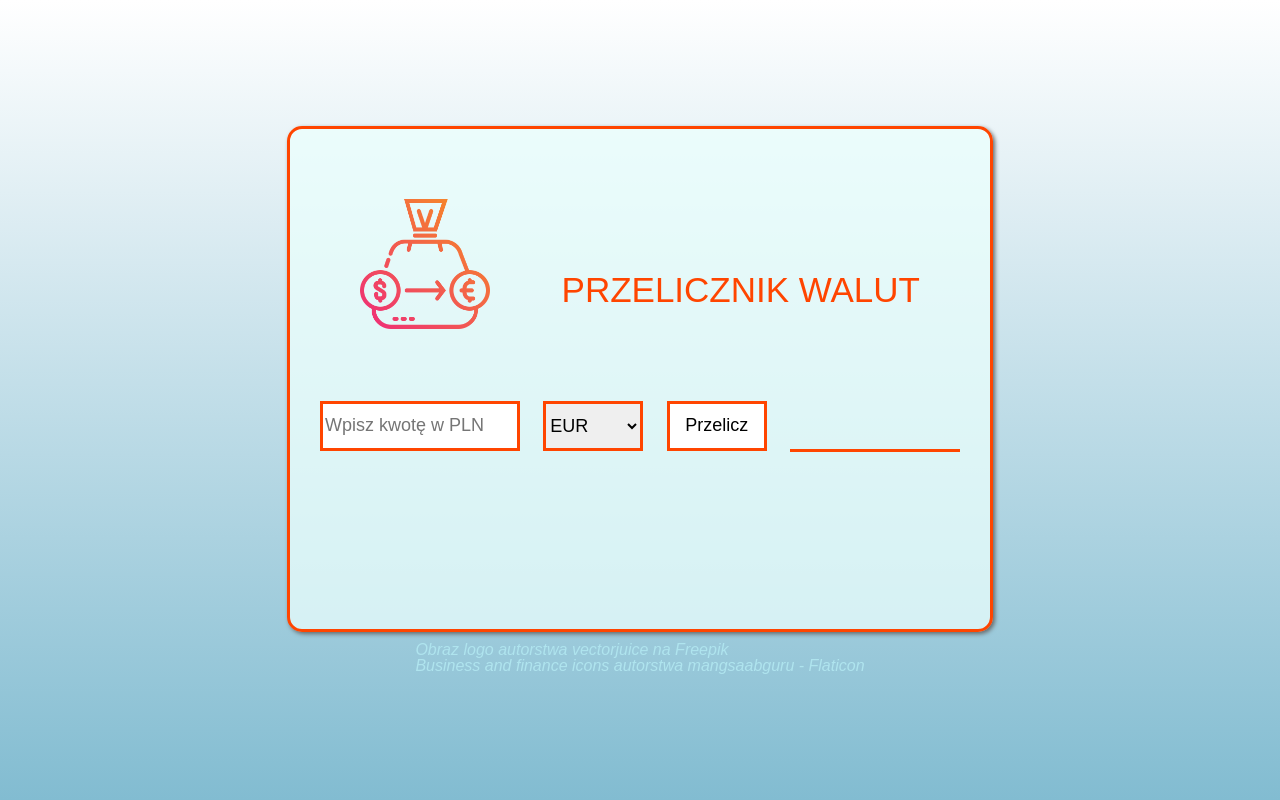
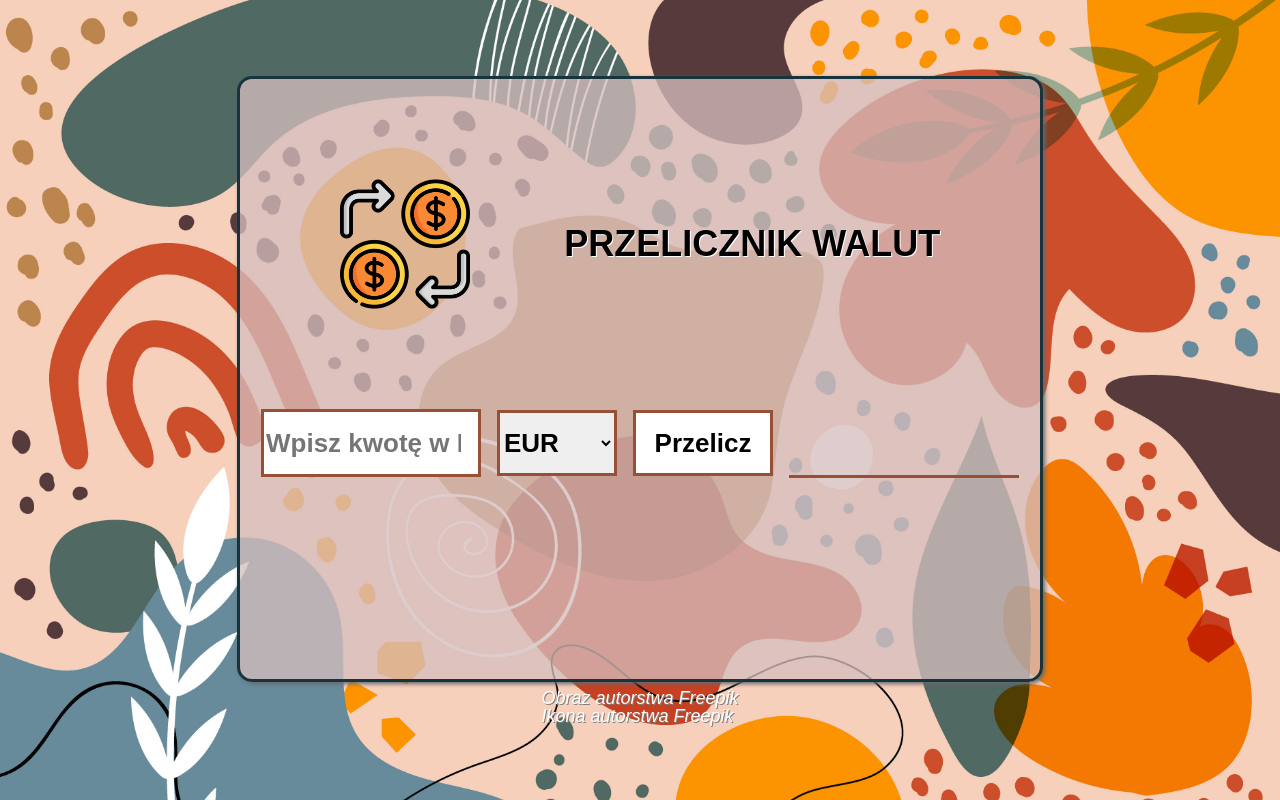
Before and after one commit to mkluczyk/kalkulator_walutowy, a plain HTML site: page index.html in a window 1280 px wide. Drawn offline with Linux system fonts and the light colour scheme.

Commit message:
Final changes

```diff
--- a/index.html
+++ b/index.html
@@ -11,7 +11,11 @@
   <body class="gradient-bg">
     <div class="box">
       <div class="container">
-        <img class="img" src="money.png" alt="Logo przelicznik walut" />
+        <img
+          class="img"
+          src="exchange_506167.png"
+          alt="Logo przelicznik walut"
+        />
         <h1 class="title">PRZELICZNIK WALUT</h1>
       </div>
       <div class="container">
@@ -32,8 +36,8 @@
       <div class="loader"></div>
     </div>
     <footer class="ftr">
-      <p>Obraz logo autorstwa vectorjuice na Freepik</p>
-      <p>Business and finance icons autorstwa mangsaabguru - Flaticon</p>
+      <p>Obraz autorstwa Freepik</p>
+      <p>Ikona autorstwa Freepik</p>
     </footer>
     <script src="index.js" type="module"></script>
   </body>
--- a/index.js
+++ b/index.js
@@ -28,7 +28,7 @@ const getCurrencyCounter = () => {
       if (data.rates?.length > 0) {
         const currencyValue = data.rates[0].mid;
         const calculatedValue = currencyValue * inputValue;
-        outputValue.textContent = `TO ${calculatedValue.toFixed(2)} PLN`;
+        outputValue.textContent = `${calculatedValue.toFixed(2)} PLN`;
       } else {
         outputValue.textContent = "Wystąpił błąd";
       }
--- a/style.css
+++ b/style.css
@@ -1,8 +1,7 @@
 .gradient-bg {
-  background: linear-gradient(to bottom, white 0%, rgb(130, 188, 209) 100%)
-    no-repeat;
-  background-size: 100%;
-  background-attachment: fixed;
+  background-image: url(kolaz.jpg);
+  background-size: cover;
+  background-repeat: no-repeat;
   display: flex;
   flex-direction: column;
   justify-content: center;
@@ -13,12 +12,12 @@
 }
 
 .box {
-  height: 500px;
-  width: 700px;
-  border: 3px solid orangered;
+  background-color: rgba(213, 190, 190, 0.764);
+  height: 400px;
+  border: 3px solid rgb(23, 52, 62);
   border-radius: 15px;
-  background-color: rgba(235, 255, 253, 0.733);
   box-shadow: 2px 2px 4px rgb(102, 106, 107);
+  margin: 0 20px;
 }
 .container {
   display: flex;
@@ -26,40 +25,49 @@
   justify-content: space-between;
 }
 .container:nth-of-type(1) {
-  margin: 70px;
+  margin: 60px 10px;
 }
 .container:nth-of-type(2) {
-  margin: 0 30px;
+  margin: 0 5px;
 }
 
 .img {
-  height: 130px;
-  width: 130px;
+  height: 50px;
+  width: 50px;
+  margin-right: 10px;
 }
 .title {
-  margin-top: 50px;
-  color: orangered;
-  font-size: 35px;
+  color: rgb(0, 0, 0);
+  font-size: 15px;
+  font-weight: bold;
+  text-shadow: 1px 1px white;
 }
 .input-amount {
-  height: 42px;
-  width: 190px;
-  font-size: 18px;
-  border: 3px solid orangered;
+  height: 30px;
+  width: 55px;
+  font-size: 11px;
+  font-weight: bold;
+  border: 2px solid rgb(151, 80, 54);
+  margin-right: 5px;
 }
 .select-currency {
-  height: 50px;
-  width: 100px;
-  font-size: 18px;
-  border: 3px solid orangered;
+  height: 36px;
+  width: 50px;
+  font-size: 11px;
+  font-weight: bold;
+  border: 2px solid rgb(151, 80, 54);
+  margin-right: 5px;
 }
 
 .btn-count {
-  height: 50px;
-  width: 100px;
-  font-size: 18px;
-  border: 3px solid orangered;
+  height: 36px;
+  width: 60px;
+  font-size: 11px;
+  font-weight: bold;
+  text-align: center;
+  border: 2px solid rgb(151, 80, 54);
   background-color: white;
+  margin-right: 5px;
 }
 
 .loader {
@@ -68,10 +76,10 @@
   align-items: center;
 
   border: 4px solid #f3f3f3;
-  border-top: 4px solid #3498db;
+  border-top: 4px solid rgb(151, 80, 54);
   border-radius: 50%;
-  width: 30px;
-  height: 30px;
+  width: 15px;
+  height: 15px;
   animation: spin 1s linear infinite;
   margin: 20px auto;
 }
@@ -86,19 +94,199 @@
 }
 
 .output-value {
-  height: 50px;
-  width: 170px;
-  color: orangered;
+  height: 35px;
+  width: 70px;
+  color: rgb(0, 0, 0);
+  text-shadow: 1px 1px white;
   font-weight: bold;
-  font-size: 22px;
-  border-bottom: 3px solid orangered;
+  font-size: 12px;
+  border-bottom: 2px solid rgb(151, 80, 54);
   display: flex;
   justify-content: center;
   align-items: center;
 }
 
 .ftr {
-  margin-top: 10px;
-  color: rgb(175, 228, 238);
+  margin-top: 7px;
+  font-size: 10px;
+  color: rgb(255, 255, 255);
+  text-shadow: 1px 1px gray;
   font-style: italic;
 }
+
+@media screen and (min-width: 360px) {
+  .box {
+    height: 500px;
+  }
+  .container:nth-of-type(1) {
+    margin: 70px 20px;
+  }
+  .container:nth-of-type(2) {
+    margin: 0 10px;
+  }
+  .img {
+    height: 65px;
+    width: 65px;
+    margin-right: 15px;
+  }
+  .title {
+    font-size: 19px;
+  }
+  .input-amount {
+    height: 40px;
+    width: 70px;
+    font-size: 13px;
+  }
+  .select-currency {
+    height: 45px;
+    width: 60px;
+    font-size: 13px;
+  }
+
+  .btn-count {
+    height: 45px;
+    width: 70px;
+    font-size: 13px;
+  }
+
+  .loader {
+    width: 20px;
+    height: 20px;
+  }
+  .output-value {
+    height: 45px;
+    width: 80px;
+    font-size: 14px;
+  }
+
+  .ftr {
+    font-size: 12px;
+    color: rgb(255, 255, 255);
+  }
+}
+
+@media screen and (min-width: 540px) {
+  .container:nth-of-type(1) {
+    margin: 80px 20px;
+  }
+
+  .img {
+    height: 80px;
+    width: 80px;
+  }
+  .title {
+    font-size: 22px;
+  }
+  .input-amount {
+    width: 100px;
+    font-size: 15px;
+  }
+  .select-currency {
+    width: 70px;
+    font-size: 15px;
+  }
+
+  .btn-count {
+    width: 80px;
+    font-size: 15px;
+  }
+
+  .loader {
+    width: 22px;
+    height: 22px;
+  }
+  .output-value {
+    width: 100px;
+    font-size: 16px;
+  }
+}
+
+@media screen and (min-width: 768px) {
+  .container {
+    justify-content: space-evenly;
+  }
+  .box {
+    height: 600px;
+    min-width: 650px;
+  }
+  .container:nth-of-type(1) {
+    margin: 100px 20px;
+  }
+  .img {
+    height: 100px;
+    width: 100px;
+  }
+  .title {
+    font-size: 30px;
+  }
+  .input-amount {
+    height: 60px;
+    width: 170px;
+    font-size: 20px;
+    border: 3px solid rgb(151, 80, 54);
+  }
+  .select-currency {
+    height: 66px;
+    width: 90px;
+    font-size: 20px;
+    border: 3px solid rgb(151, 80, 54);
+  }
+
+  .btn-count {
+    height: 66px;
+    width: 100px;
+    font-size: 20px;
+    border: 3px solid rgb(151, 80, 54);
+  }
+
+  .output-value {
+    height: 66px;
+    width: 150px;
+    font-size: 22px;
+    border-bottom: 3px solid rgb(151, 80, 54);
+  }
+
+  .ftr {
+    font-size: 15px;
+  }
+}
+
+@media screen and (min-width: 1024px) {
+  .box {
+    min-width: 800px;
+  }
+
+  .img {
+    height: 130px;
+    width: 130px;
+  }
+  .title {
+    font-size: 36px;
+  }
+  .input-amount {
+    width: 210px;
+    font-size: 26px;
+    border: 3px solid rgb(151, 80, 54);
+  }
+  .select-currency {
+    width: 120px;
+    font-size: 26px;
+    border: 3px solid rgb(151, 80, 54);
+  }
+
+  .btn-count {
+    width: 140px;
+    font-size: 26px;
+    border: 3px solid rgb(151, 80, 54);
+  }
+
+  .output-value {
+    width: 230px;
+    font-size: 28px;
+    border-bottom: 3px solid rgb(151, 80, 54);
+  }
+
+  .ftr {
+    font-size: 18px;
+  }
+}
```
Also changed, not shown: currency.png (added), currency_714914.png (added), exchange_506167.png (added), kolaz.jpg (added), money-exchange_8397274.png (added).
